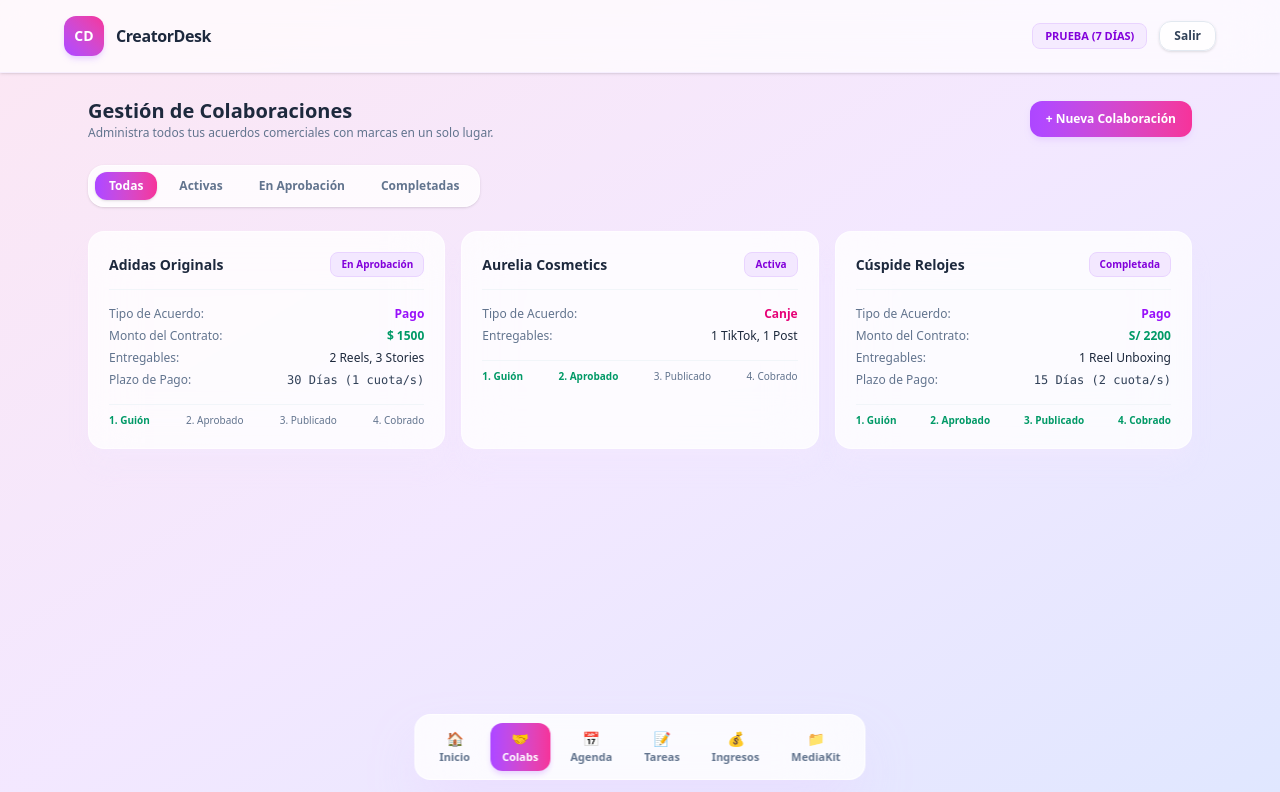
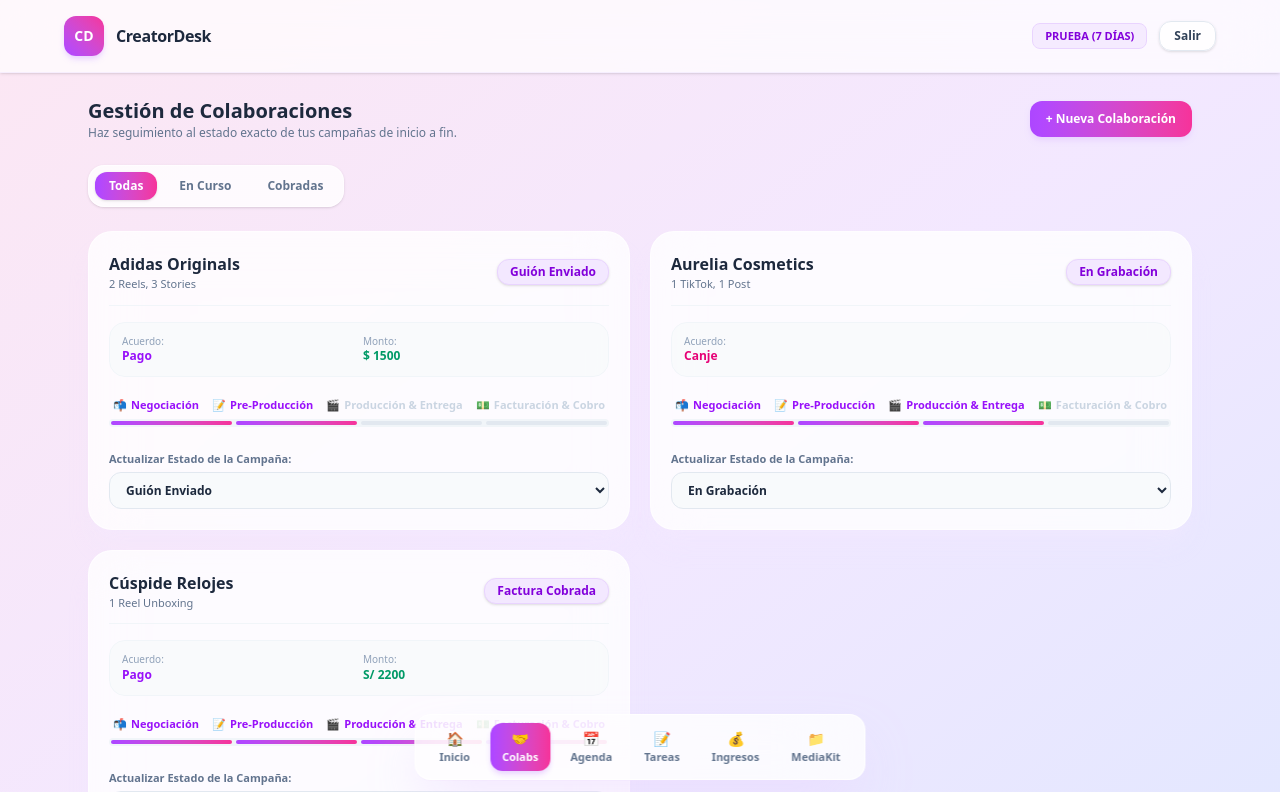
Before and after one commit to diparraguirre-oss/creatordesk, a Next.js app: page /creatordesk/1 in a window 1280 px wide. Shown: the top 792 px of the page. Built offline with nearby package versions, Linux system fonts and the light colour scheme; sample sign-in values are in the browser's storage.

Commit message:
feat: integracion de los 13 estados exactos de campana en Colabs con pipeline visual de 4 etapas

```diff
--- a/src/app/creatordesk/[creatorSlug]/page.tsx
+++ b/src/app/creatordesk/[creatorSlug]/page.tsx
@@ -3,6 +3,32 @@
 export const dynamic = 'force-dynamic';
 
 import { useEffect, useState } from 'react';
+
+// Definición oficial de los 13 estados por etapas
+export const CAMPAIGN_STAGES = [
+  {
+    stage: 'Negociación',
+    icon: '📬',
+    statuses: ['Campaña Recibida', 'Campaña Aceptada', 'Campaña Cancelada']
+  },
+  {
+    stage: 'Pre-Producción',
+    icon: '📝',
+    statuses: ['Brief Recibido', 'Guión Enviado', 'Guión Aprobado', 'Guión Observado']
+  },
+  {
+    stage: 'Producción & Entrega',
+    icon: '🎬',
+    statuses: ['En Grabación', 'En Edición', 'Video Entregado', 'Video Aprobado', 'Video Observado', 'Video Publicado']
+  },
+  {
+    stage: 'Facturación & Cobro',
+    icon: '💵',
+    statuses: ['Factura Enviada', 'Factura por Cobrar', 'Factura Cobrada']
+  }
+];
+
+export const ALL_STATUSES = CAMPAIGN_STAGES.flatMap(s => s.statuses);
 
 export default function CreatorDeskAppPage({ params }: { params: { creatorSlug?: string } }) {
   const [loading, setLoading] = useState(true);
@@ -12,16 +38,15 @@ export default function CreatorDeskAppPage({ params }: { params: { creatorSlug?:
   const [daysRemaining, setDaysRemaining] = useState<number>(7);
   const [activeTab, setActiveTab] = useState<'home' | 'colabs' | 'calendar' | 'tasks' | 'income' | 'mediakit'>('colabs');
 
-  // Filtro de Colaboraciones
-  const [colabFilter, setColabFilter] = useState<'todas' | 'activas' | 'aprobacion' | 'completadas'>('todas');
+  // Filtros de Colabs
+  const [colabFilter, setColabFilter] = useState<string>('todas');
   const [showNewColabModal, setShowNewColabModal] = useState(false);
 
-  // Formulario de Nueva Colaboración
+  // Formulario Nueva Colaboración
   const [brandName, setBrandName] = useState('');
   const [dealType, setDealType] = useState<'Pago' | 'Canje'>('Pago');
   const [currency, setCurrency] = useState<'USD' | 'PEN'>('USD');
   const [amount, setAmount] = useState('');
-  const [installments, setInstallments] = useState('1');
   const [paymentDays, setPaymentDays] = useState('30');
   const [deliverables, setDeliverables] = useState({ reels: 1, tiktoks: 0, stories: 2, posts: 0 });
 
@@ -42,12 +67,9 @@ export default function CreatorDeskAppPage({ params }: { params: { creatorSlug?:
       dealType: 'Pago',
       currency: 'USD',
       amount: 1500,
-      installments: 1,
       paymentDays: 30,
-      status: 'En Aprobación',
-      deliverables: '2 Reels, 3 Stories',
-      dueDate: '15/11/2026',
-      steps: { scriptSent: true, approved: false, published: false, paid: false }
+      status: 'Guión Enviado',
+      deliverables: '2 Reels, 3 Stories'
     },
     {
       id: '2',
@@ -55,12 +77,9 @@ export default function CreatorDeskAppPage({ params }: { params: { creatorSlug?:
       dealType: 'Canje',
       currency: 'PEN',
       amount: 0,
-      installments: 1,
       paymentDays: 0,
-      status: 'Activa',
-      deliverables: '1 TikTok, 1 Post',
-      dueDate: '20/11/2026',
-      steps: { scriptSent: true, approved: true, published: false, paid: false }
+      status: 'En Grabación',
+      deliverables: '1 TikTok, 1 Post'
     },
     {
       id: '3',
@@ -68,12 +87,9 @@ export default function CreatorDeskAppPage({ params }: { params: { creatorSlug?:
       dealType: 'Pago',
       currency: 'PEN',
       amount: 2200,
-      installments: 2,
       paymentDays: 15,
-      status: 'Completada',
-      deliverables: '1 Reel Unboxing',
-      dueDate: '02/11/2026',
-      steps: { scriptSent: true, approved: true, published: true, paid: true }
+      status: 'Factura Cobrada',
+      deliverables: '1 Reel Unboxing'
     }
   ]);
 
@@ -141,12 +157,9 @@ export default function CreatorDeskAppPage({ params }: { params: { creatorSlug?:
       dealType: dealType,
       currency: dealType === 'Pago' ? currency : 'PEN',
       amount: dealType === 'Pago' ? Number(amount) || 0 : 0,
-      installments: Number(installments),
       paymentDays: Number(paymentDays),
-      status: 'Activa',
-      deliverables: delivArray.join(', ') || 'Contenido personalizado',
-      dueDate: 'Pendiente',
-      steps: { scriptSent: false, approved: false, published: false, paid: false }
+      status: 'Campaña Recibida',
+      deliverables: delivArray.join(', ') || 'Contenido personalizado'
     };
 
     setColabs([newColabObj, ...colabs]);
@@ -155,10 +168,23 @@ export default function CreatorDeskAppPage({ params }: { params: { creatorSlug?:
     setAmount('');
   };
 
+  // Función para determinar en qué etapa (1, 2, 3 o 4) se encuentra un estado
+  const getStageIndex = (status: string) => {
+    if (CAMPAIGN_STAGES[0].statuses.includes(status)) return 0;
+    if (CAMPAIGN_STAGES[1].statuses.includes(status)) return 1;
+    if (CAMPAIGN_STAGES[2].statuses.includes(status)) return 2;
+    if (CAMPAIGN_STAGES[3].statuses.includes(status)) return 3;
+    return 0;
+  };
+
+  const handleStatusChange = (colabId: string, newStatus: string) => {
+    setColabs(colabs.map(c => c.id === colabId ? { ...c, status: newStatus } : c));
+  };
+
   const filteredColabs = colabs.filter(c => {
-    if (colabFilter === 'activas') return c.status === 'Activa';
-    if (colabFilter === 'aprobacion') return c.status === 'En Aprobación';
-    if (colabFilter === 'completadas') return c.status === 'Completada';
+    if (colabFilter === 'todas') return true;
+    if (colabFilter === 'activas') return c.status !== 'Factura Cobrada' && c.status !== 'Campaña Cancelada';
+    if (colabFilter === 'cobradas') return c.status === 'Factura Cobrada';
     return true;
   });
 
@@ -229,7 +255,7 @@ export default function CreatorDeskAppPage({ params }: { params: { creatorSlug?:
 
       <main className="max-w-6xl mx-auto p-4 sm:p-6 space-y-6">
 
-        {/* PESTAÑA HOME */}
+        {/* HOME */}
         {activeTab === 'home' && (
           <div className="space-y-6">
             <div className="bg-white/80 backdrop-blur-xl border border-white/60 p-6 rounded-3xl space-y-1.5 shadow-xl shadow-purple-100/50">
@@ -298,13 +324,13 @@ export default function CreatorDeskAppPage({ params }: { params: { creatorSlug?:
           </div>
         )}
 
-        {/* PESTAÑA COLABS COMPLETA */}
+        {/* PESTAÑA COLABS CON FLUJO DE 13 ESTADOS */}
         {activeTab === 'colabs' && (
           <div className="space-y-6">
             <div className="flex flex-col sm:flex-row items-start sm:items-center justify-between gap-4">
               <div>
                 <h2 className="text-xl font-bold text-slate-800">Gestión de Colaboraciones</h2>
-                <p className="text-xs text-slate-500">Administra todos tus acuerdos comerciales con marcas en un solo lugar.</p>
+                <p className="text-xs text-slate-500">Haz seguimiento al estado exacto de tus campañas de inicio a fin.</p>
               </div>
               <button
                 onClick={() => setShowNewColabModal(true)}
@@ -314,73 +340,115 @@ export default function CreatorDeskAppPage({ params }: { params: { creatorSlug?:
               </button>
             </div>
 
-            {/* Filtros de estado */}
+            {/* Filtros */}
             <div className="flex items-center space-x-2 bg-white/80 p-1.5 rounded-2xl border border-white/60 shadow-sm w-fit">
-              {(['todas', 'activas', 'aprobacion', 'completadas'] as const).map((filterKey) => (
+              {[
+                { key: 'todas', label: 'Todas' },
+                { key: 'activas', label: 'En Curso' },
+                { key: 'cobradas', label: 'Cobradas' }
+              ].map((f) => (
                 <button
-                  key={filterKey}
-                  onClick={() => setColabFilter(filterKey)}
-                  className={`px-3.5 py-1.5 rounded-xl text-xs font-bold transition capitalize ${
-                    colabFilter === filterKey
+                  key={f.key}
+                  onClick={() => setColabFilter(f.key)}
+                  className={`px-3.5 py-1.5 rounded-xl text-xs font-bold transition ${
+                    colabFilter === f.key
                       ? 'bg-gradient-to-r from-purple-500 to-pink-500 text-white shadow-sm'
                       : 'text-slate-500 hover:text-slate-800'
                   }`}
                 >
-                  {filterKey === 'aprobacion' ? 'En Aprobación' : filterKey}
+                  {f.label}
                 </button>
               ))}
             </div>
 
-            {/* Lista de tarjetas de colaboración */}
-            <div className="grid grid-cols-1 md:grid-cols-2 lg:grid-cols-3 gap-4">
-              {filteredColabs.map((c) => (
-                <div key={c.id} className="bg-white/80 backdrop-blur-xl border border-white/60 p-5 rounded-2xl space-y-4 shadow-xl shadow-purple-100/30">
+            {/* Tarjetas de Campaña */}
+            <div className="grid grid-cols-1 lg:grid-cols-2 gap-5">
+              {filteredColabs.map((c) => {
+                const currentStageIdx = getStageIndex(c.status);
+
+                return (
+                  <div key={c.id} className="bg-white/80 backdrop-blur-xl border border-white/60 p-5 rounded-3xl space-y-4 shadow-xl shadow-purple-100/30">
                     <div className="flex items-center justify-between border-b border-slate-100 pb-3">
-                    <span className="font-extrabold text-slate-800 text-sm">{c.brand}</span>
-                    <span className="px-2.5 py-1 bg-purple-100 border border-purple-200 text-purple-700 rounded-lg text-[10px] font-bold">
+                      <div>
+                        <span className="font-extrabold text-slate-800 text-base">{c.brand}</span>
+                        <div className="text-[11px] text-slate-500">{c.deliverables}</div>
+                      </div>
+
+                      <span className="px-3 py-1 bg-purple-100 border border-purple-200 text-purple-700 rounded-xl text-xs font-extrabold shadow-sm">
                         {c.status}
                       </span>
                     </div>
 
-                  <div className="space-y-1.5 text-xs">
-                    <div className="flex justify-between">
-                      <span className="text-slate-500">Tipo de Acuerdo:</span>
+                    <div className="grid grid-cols-2 gap-2 text-xs p-3 bg-slate-50/80 rounded-2xl border border-slate-100">
+                      <div>
+                        <span className="text-slate-400 block text-[10px]">Acuerdo:</span>
                         <strong className={c.dealType === 'Canje' ? 'text-pink-600' : 'text-purple-600'}>
                           {c.dealType}
                         </strong>
                       </div>
 
                       {c.dealType === 'Pago' && (
-                      <div className="flex justify-between">
-                        <span className="text-slate-500">Monto del Contrato:</span>
+                        <div>
+                          <span className="text-slate-400 block text-[10px]">Monto:</span>
                           <strong className="text-emerald-600 font-extrabold">
                             {c.currency === 'USD' ? `$ ${c.amount}` : `S/ ${c.amount}`}
                           </strong>
                         </div>
                       )}
-
-                    <div className="flex justify-between">
-                      <span className="text-slate-500">Entregables:</span>
-                      <span className="text-slate-800 font-medium">{c.deliverables}</span>
                     </div>
 
-                    {c.dealType === 'Pago' && (
-                      <div className="flex justify-between">
-                        <span className="text-slate-500">Plazo de Pago:</span>
-                        <span className="text-slate-700 font-mono">{c.paymentDays} Días ({c.installments} cuota/s)</span>
+                    {/* Stepper Pipeline de 4 Etapas */}
+                    <div className="space-y-1.5 pt-1">
+                      <div className="flex items-center justify-between text-[11px] font-bold text-slate-600 px-1">
+                        {CAMPAIGN_STAGES.map((stg, idx) => (
+                          <div
+                            key={stg.stage}
+                            className={`flex items-center space-x-1 ${
+                              idx <= currentStageIdx ? 'text-purple-600 font-black' : 'text-slate-300'
+                            }`}
+                          >
+                            <span>{stg.icon}</span>
+                            <span className="hidden sm:inline">{stg.stage}</span>
                           </div>
-                    )}
+                        ))}
                       </div>
 
-                  {/* Pasos de avance */}
-                  <div className="pt-2 border-t border-slate-100 flex items-center justify-between text-[10px] text-slate-500">
-                    <span className={c.steps?.scriptSent ? 'text-emerald-600 font-bold' : ''}>1. Guión</span>
-                    <span className={c.steps?.approved ? 'text-emerald-600 font-bold' : ''}>2. Aprobado</span>
-                    <span className={c.steps?.published ? 'text-emerald-600 font-bold' : ''}>3. Publicado</span>
-                    <span className={c.steps?.paid ? 'text-emerald-600 font-bold' : ''}>4. Cobrado</span>
+                      <div className="grid grid-cols-4 gap-1 h-2 bg-slate-100 rounded-full overflow-hidden p-0.5">
+                        {CAMPAIGN_STAGES.map((_, idx) => (
+                          <div
+                            key={idx}
+                            className={`h-full rounded-full transition-all duration-300 ${
+                              idx <= currentStageIdx ? 'bg-gradient-to-r from-purple-500 to-pink-500' : 'bg-slate-200'
+                            }`}
+                          ></div>
+                        ))}
                       </div>
                     </div>
+
+                    {/* Selector de Estado Completo */}
+                    <div className="pt-2">
+                      <label className="block text-[11px] font-bold text-slate-500 mb-1">
+                        Actualizar Estado de la Campaña:
+                      </label>
+                      <select
+                        value={c.status}
+                        onChange={(e) => handleStatusChange(c.id, e.target.value)}
+                        className="w-full px-3 py-2 bg-slate-50 border border-slate-200 rounded-xl text-xs font-semibold text-slate-800 focus:outline-none focus:border-purple-400"
+                      >
+                        {CAMPAIGN_STAGES.map((stg) => (
+                          <optgroup key={stg.stage} label={`${stg.icon} ${stg.stage}`}>
+                            {stg.statuses.map((st) => (
+                              <option key={st} value={st}>
+                                {st}
+                              </option>
                             ))}
+                          </optgroup>
+                        ))}
+                      </select>
+                    </div>
+                  </div>
+                );
+              })}
             </div>
           </div>
         )}
@@ -433,7 +501,7 @@ export default function CreatorDeskAppPage({ params }: { params: { creatorSlug?:
 
       </main>
 
-      {/* Modal para Crear Nueva Colaboración */}
+      {/* Modal Nueva Colaboración */}
       {showNewColabModal && (
         <div className="fixed inset-0 bg-slate-900/60 backdrop-blur-sm flex items-center justify-center p-4 z-50 overflow-y-auto">
           <div className="bg-white p-6 rounded-3xl max-w-md w-full space-y-5 shadow-2xl border border-purple-100 my-8">
@@ -455,7 +523,6 @@ export default function CreatorDeskAppPage({ params }: { params: { creatorSlug?:
                 />
               </div>
 
-              {/* Tipo de Acuerdo: Pago o Canje */}
               <div>
                 <label className="block text-xs font-semibold text-slate-600 mb-1">Tipo de Acuerdo</label>
                 <div className="grid grid-cols-2 gap-2">
@@ -484,7 +551,6 @@ export default function CreatorDeskAppPage({ params }: { params: { creatorSlug?:
                 </div>
               </div>
 
-              {/* Opciones de Pago (Moneda y Monto) */}
               {dealType === 'Pago' && (
                 <div className="space-y-3 p-3.5 bg-slate-50 rounded-2xl border border-slate-200/80">
                   <div>
@@ -526,52 +592,8 @@ export default function CreatorDeskAppPage({ params }: { params: { creatorSlug?:
                       className="w-full px-3.5 py-2 bg-white border border-slate-200 rounded-xl text-xs text-slate-800 focus:outline-none focus:border-purple-400"
                     />
                   </div>
-
-                  <div>
-                    <label className="block text-xs font-semibold text-slate-600 mb-1">Días de Pago Acordados</label>
-                    <div className="flex items-center gap-1.5">
-                      {['15', '30', '45', '60', '90'].map((d) => (
-                        <button
-                          key={d}
-                          type="button"
-                          onClick={() => setPaymentDays(d)}
-                          className={`flex-1 py-1 rounded-lg text-[11px] font-bold transition border ${
-                            paymentDays === d
-                              ? 'bg-purple-600 text-white border-purple-600'
-                              : 'bg-white text-slate-600 border-slate-200'
-                          }`}
-                        >
-                          {d}d
-                        </button>
-                      ))}
-                    </div>
-                  </div>
                 </div>
               )}
-
-              {/* Entregables */}
-              <div>
-                <label className="block text-xs font-semibold text-slate-600 mb-2">Contenidos a Entregar</label>
-                <div className="grid grid-cols-2 gap-2 text-xs">
-                  <div className="flex items-center justify-between p-2 bg-slate-50 rounded-xl border border-slate-200">
-                    <span>🎬 Reels</span>
-                    <div className="flex items-center space-x-1">
-                      <button type="button" onClick={() => setDeliverables({ ...deliverables, reels: Math.max(0, deliverables.reels - 1) })} className="px-2 py-0.5 bg-slate-200 rounded font-bold">-</button>
-                      <span className="font-bold px-1">{deliverables.reels}</span>
-                      <button type="button" onClick={() => setDeliverables({ ...deliverables, reels: deliverables.reels + 1 })} className="px-2 py-0.5 bg-slate-200 rounded font-bold">+</button>
-                    </div>
-                  </div>
-
-                  <div className="flex items-center justify-between p-2 bg-slate-50 rounded-xl border border-slate-200">
-                    <span>🎵 TikToks</span>
-                    <div className="flex items-center space-x-1">
-                      <button type="button" onClick={() => setDeliverables({ ...deliverables, tiktoks: Math.max(0, deliverables.tiktoks - 1) })} className="px-2 py-0.5 bg-slate-200 rounded font-bold">-</button>
-                      <span className="font-bold px-1">{deliverables.tiktoks}</span>
-                      <button type="button" onClick={() => setDeliverables({ ...deliverables, tiktoks: deliverables.tiktoks + 1 })} className="px-2 py-0.5 bg-slate-200 rounded font-bold">+</button>
-                    </div>
-                  </div>
-                </div>
-              </div>
 
               <div className="flex items-center justify-end space-x-2 pt-2 border-t border-slate-100">
                 <button
```
Lines whose indentation alone changed are shown as unchanged.
